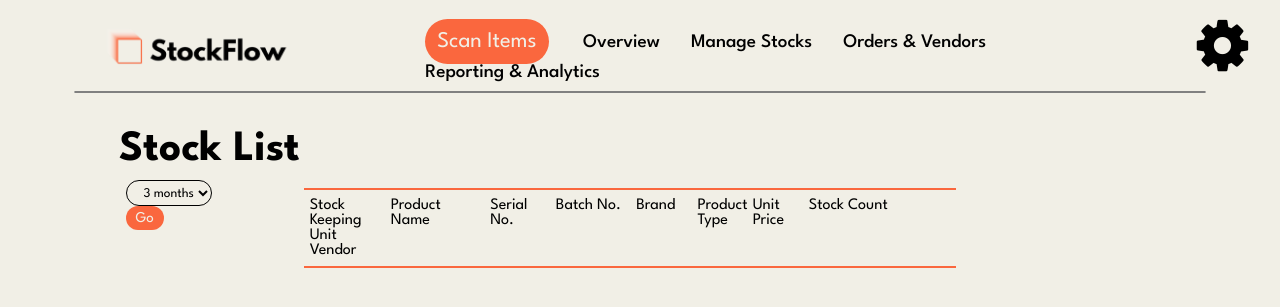
After one commit to SJ-earworm/StockFlow-Inventory-Management-System---SarahJaneLiewYunEn_FinalYearProject, a PHP site: page /reportanalytics_adminonly.php in a window 1280 px wide. The commit adds this page. Shown: the top 307 px of the page. Run offline with PHP 8.4, Linux system fonts and the light colour scheme.

Commit message:
Add files via upload

```diff
--- a/admin/index_admin.php
+++ b/admin/index_admin.php
@@ -14,7 +14,7 @@
     <body>
         <!-- Header -->
         <?php
-            include("web_components/header.php");
+            include("web_components/admin_header.php");
         ?>
 
         <!-- Dashboard -->
--- a/db/editItem_db.php
+++ b/db/editItem_db.php
@@ -7,14 +7,13 @@
         $p_name = $_REQUEST['productname'];
         $brand = $_REQUEST['brand'];
         $serial_no = $_REQUEST['serialno'];
-        $batch_no = $_REQUEST['batchno'];
         $sku = $_REQUEST['sku'];
         $u_price = $_REQUEST['unitprice'];
         $logs = $_REQUEST['itemeditlog'];
 
         // Inserting into Product table
-        $query = "INSERT INTO Product (prod_name, brand, serial_no, batch_no, SKU, unit_price)
-                    VALUES ('$p_name', '$brand', '$serial_no', '$batch_no', '$sku', '$u_price')";
+        $query = "INSERT INTO Product (prod_name, brand, serial_no, SKU, unit_price)
+                    VALUES ('$p_name', '$brand', '$serial_no', '$sku', '$u_price')";
 
         if (mysqli_query($con, $query)) {
             // test for now
--- /dev/null
+++ b/db/forecast_sequence.php
@@ -0,0 +1,23 @@
+<?php
+    session_start();
+
+    if($_SERVER['REQUEST_METHOD'] == "POST") {
+
+        // retrieving userID from session variable
+        $userID = $_SESSION['userID'];
+        // echo "userID: " . $userID . "<br/>";
+
+        // retrieving forecast period from dropdown selection
+        $period = $_REQUEST['forecastperiod'];
+        // echo "period: " . $period;
+
+        // running the python script & retrieving forecast result
+        $output = shell_exec('python "C:\\Applications\\XAMPP\\htdocs\\StockFlow IMS (FINAL YEAR PROJECT)\\src\\forecast_model.py" ' . $userID . ' ' . $period . ' 2>&1');
+        // DEBUGGING HEREEEEEEE !!!!!
+        // debugging
+        // $output = shell_exec('python --version 2>&1');
+
+        // sending forecast result to the frontend in JSON format
+        echo json_encode($output);
+    }
+?>
--- a/db/stocklist.php
+++ b/db/stocklist.php
@@ -5,6 +5,7 @@
     $query = "SELECT * FROM Product WHERE storeID = (SELECT storeID FROM User WHERE userID = ?)";  // selecting all the products
                                                                                                    // saved into the store's profile
     $stmt = $con->prepare($query);
+    $stmt->bind_param("i", $userID);
     $stmt->execute();
     $result = $stmt->get_result();
     if (mysqli_num_rows($result) > 0) {
@@ -13,7 +14,6 @@
             echo '  <span class="grid-element">' . $row['SKU'] . '</span>';
             echo '  <span class="grid-element">' . $row['prod_name'] . '</span>';
             echo '  <span class="grid-element">' . $row['serial_no'] . '</span>';
-            echo '  <span class="grid-element">' . $row['batch_no'] . '</span>';
             echo '  <span class="grid-element">' . $row['brand'] . '</span>';
             echo '  span class="grid-element">' . $row['prod_type'] . '</span>';
             echo '  <span class="grid-element">' . $row['unt_price'] . '</span>';
--- a/edititem.php
+++ b/edititem.php
@@ -40,8 +40,6 @@
             <input type="text" name="brand" placeholder="Brand *" autocomplete="off" required />
             <!-- Serial number -->
             <input type="text" name="serialno" placeholder="Serial number" autocomplete="off" />
-            <!-- Batch number -->
-            <input type="text" name="batchno" placeholder="Batch number" autocomplete="off" />
             <!-- Stock Keeping Unit -->
             <input type="text" name="sku" placeholder="Stock Keeping Unit (SKU) *" autocomplete="off" required />
             <!-- Unit price -->
--- a/index.php
+++ b/index.php
@@ -1,7 +1,7 @@
 <?php
     require("db/dbConnect.php");
     require("app_config/session_handling.php");
-    require("db/session_handling_db.php");
+    require("db/session_handling_db.php");  // retrieving current userID from database
 
     // If user is an admin, call admin page
     // else, call staff page
--- a/managestocks.php
+++ b/managestocks.php
@@ -1,7 +1,7 @@
 <?php
     require("db/dbConnect.php");
-    require("app_config/session_handling.php");
-    require("db/session_handling_db.php");
+    require("app_config/session_handling.php");  // retrieving current userID
+    require("db/session_handling_db.php");  // retrieving system user type
 
     // If user is an admin, call admin page
     // else, call staff page
--- /dev/null
+++ b/reportanalytics_adminonly.php
@@ -0,0 +1,97 @@
+<?php
+    require("db/dbConnect.php");
+    require("app_config/session_handling.php");
+?>
+
+<!DOCTYPE html>
+<html lang="utf=8">
+    <head>
+        <title>Manage Stocks</title>
+
+        <!--css stylesheet-->
+        <link rel="stylesheet" type="text/css" href="style.css">
+
+        <!-- settings icon -->
+        <link rel="stylesheet" href="https://cdnjs.cloudflare.com/ajax/libs/font-awesome/4.7.0/css/font-awesome.min.css">
+
+        <meta name="viewport" content="width=device-width, initial-scale=1">
+    </head>
+    <body>
+        <!-- Header -->
+        <?php
+            include("web_components/admin_header.php");
+        ?>
+
+        <!-- temporary, for debugging -->
+        <?php
+            // echo "logged in user: " . $userID . "</br>";
+        ?>
+
+        <!-- Page title -->
+        <div class="main-content">
+            <h1 style="padding-left: 2%; margin-bottom: 10px;">Stock List</h1>
+
+            <div style="display: flex">
+                <div>
+                    <div style="inline-flex">
+                        <!-- Potential hot selling items in the next n periods -->
+                        <!-- DEFAULT: 3 months -->
+                        <form action="db/forecast_sequence.php" method="post">
+                            <select name="forecastperiod">
+                                <option value="14"> 2 weeks </option>
+                                <option value="31"> 1 month </option>
+                                <option value="100" selected> 3 months </option>
+                                <option value="182"> 6 months </option>
+                                <option value="366"> 1 year </option>
+                                <option value="547"> 1.5 years </option>
+                                <option value="730"> 2 years </option>
+                            </select>
+                            <button class="orange-button" type="submit"> Go </button>
+                        </form>
+                        <!-- options (if cannot dropdown): 2 weeks, 1 month, 3 months, 6 months, 1 year, 1.5 years, 2 years -->
+                    </div>
+
+                    <!-- forecast graph -->
+                    <div id="forecastGraph"></div>
+                </div>
+
+
+                <div>
+                    <!-- Orange header line 1 -->
+                    <hr class="col-header-ln-1">
+                    <div class="mng-stock-grid" style="margin: 0 2.7%;">
+                        <!-- Column headers -->
+                        <span>Stock Keeping Unit</span>
+                        <span>Product Name</span>
+                        <span>Serial No.</span>
+                        <span>Batch No.</span>
+                        <span>Brand</span>
+                        <span>Product Type</span>
+                        <span>Unit Price</span>
+                        <span>Stock Count</span>
+                        <span>Vendor</span>
+                    </div>
+                    <hr class="col-header-ln-1">
+                </div>
+            </div>
+        </div>
+
+
+        <!-- Javascript -->
+        <script>
+            // fetching forecast result after page loads
+            window.addEventListener('DOMContentLoaded', (event) => {
+                fetch('forecast_sequence.php')
+                    .then(response =>response.json)
+                    .then(data => {
+                        // checking result in console
+                        console.log(data);
+
+                        // sending returned python data into the 'forecastGraph' div
+                        document.getElementById.innerHTML = data;
+                    })
+                    .catch(error => console.error("Javascript error: ", error));
+            });
+        </script>
+    </body>
+</html>
--- a/style.css
+++ b/style.css
@@ -32,6 +32,8 @@ form input {
 
 select {
     padding-left: 13px;
+    padding-top: 5px;
+    padding-bottom: 5px;
     border-radius: 50px;
     border: 1.5px solid black;
 }
@@ -55,15 +57,16 @@ a {
     /* border: 1px solid green; */
 }
 
-.button {
+.orange-button {
     background-color: #FA673E;
     color: #F1EFE6;
     border-width: 0;
     border-radius: 50px;
     font-size: 15px;
+    padding: 5px 10px;
 }
 
-.button:hover {
+.orange-button:hover {
     background-color: #ff3700;
     cursor: pointer;
 }
@@ -159,7 +162,7 @@ a {
 /* manage stock page */
 .mng-stock-grid {
     display: grid;
-    grid-template-columns: 11% 14% 8.6% 8.6% 11% 8% 7% 7% 15%;
+    grid-template-columns: 11% 14% 8.6% 11% 8% 7% 7% 15%;
     column-gap: 10px;
 }
 
--- /dev/null
+++ b/web_components/admin_header.php
@@ -0,0 +1,22 @@
+        <div class="horizontal-container">
+            <!-- Logo + Sign Up title -->
+            <div class="logo">
+                <a href="index.php">
+                    <img src="images/logo_light.png"/> <!-- add this to img for testing -> style="border: 1px solid blue" -->
+                </a>
+            </div>
+            <!-- Navigation links -->
+            <nav class="navbar">
+                <button id="navbtn">Scan Items</button>
+                <a href="index.php">Overview</a>
+                <a href="managestocks.php">Manage Stocks</a>
+                <a href="#">Orders & Vendors</a>
+                <a href="reportanalytics_adminonly.php">Reporting & Analytics</a>
+            </nav>
+
+            <!-- Settings button -->
+            <i class="fa fa-gear" style="font-size: 60px; margin-top: 1.4%; position: relative; left: 5.7%;"></i>
+        </div>
+
+        <!-- Divider line -->
+        <hr id="header-ln">
```
Also changed, not shown: admin/managestocks_admin.php (+28 -2 lines), db/dbSetup.php (+34 -1 lines), 1 other file.
